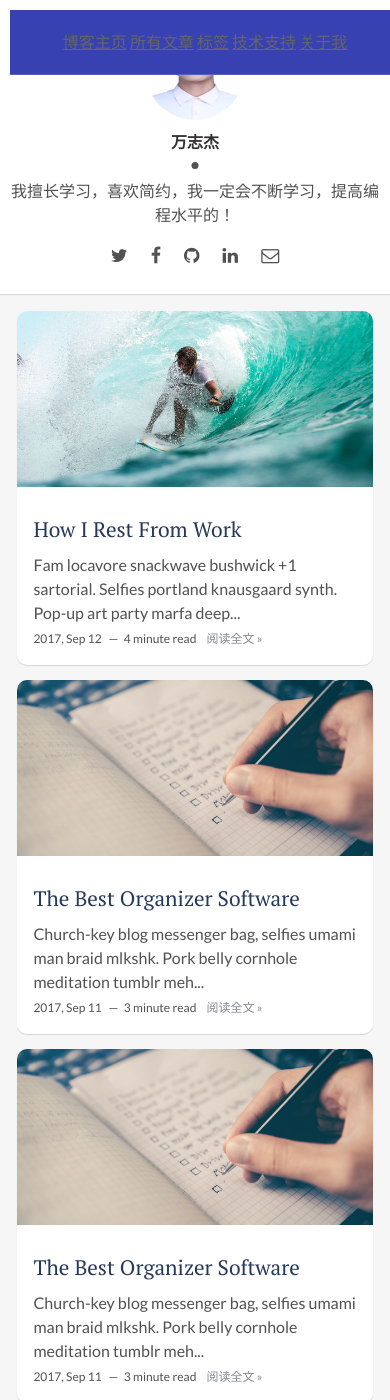
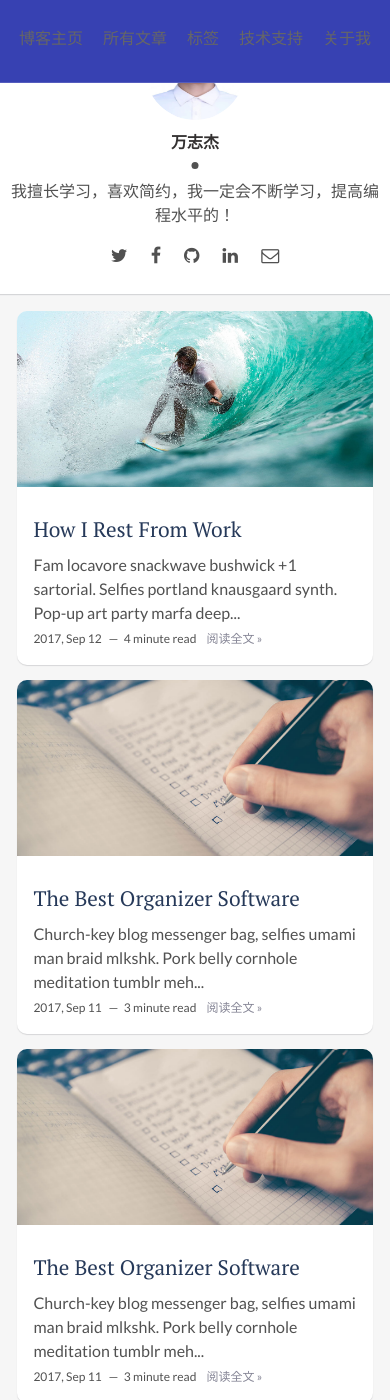
Before and after one commit to 19991010wan/19991010wan-Blog, a Jekyll site: the page built from index.html, in a window 390 px wide and 1400 px high. Built offline with Jekyll 4.4.1, drawn with Linux system fonts in a browser that asks for light colours; nearby versions of some CDN libraries; the list of posts is cut into pages by our own code; comment, search, counter and statistics services are not loaded.

Commit message:
update main.css

```diff
--- a/assets/css/main.css
+++ b/assets/css/main.css
@@ -841,8 +841,6 @@ table tfoot td {
   background: #ffffff;
   border-bottom: 1px solid rgba(255, 255, 255, 0.15);
   text-align: center; }
-  .navigation-wrapper.visible {
-    display: block; }
   .navigation-wrapper .navigation {
     list-style-type: none; }
     .navigation-wrapper .navigation .navigation__item {
@@ -1403,8 +1401,22 @@ a.newer-posts:hover {
       z-index: 10000 !important;
       width: 100%;
       background-color: #3741b2;
-      text-decoration: none;
-      text-align: center; }
+      text-align: center;
+      margin: -10px; }
+      .sidebar .navigation-wrapper .navigation {
+        display: inline-block; }
+        .sidebar .navigation-wrapper .navigation .navigation__item {
+          float: left;
+          padding: 10px;
+          line-height: 1em; }
+          .sidebar .navigation-wrapper .navigation .navigation__item a {
+            width: 100%;
+            border-color: #666;
+            color: #666;
+            text-decoration: none;
+            /*opacity: .8; */ }
+            .sidebar .navigation-wrapper .navigation .navigation__item a:hover {
+              color: #263959; }
     .sidebar footer {
       margin-bottom: 10px; }
 
```
